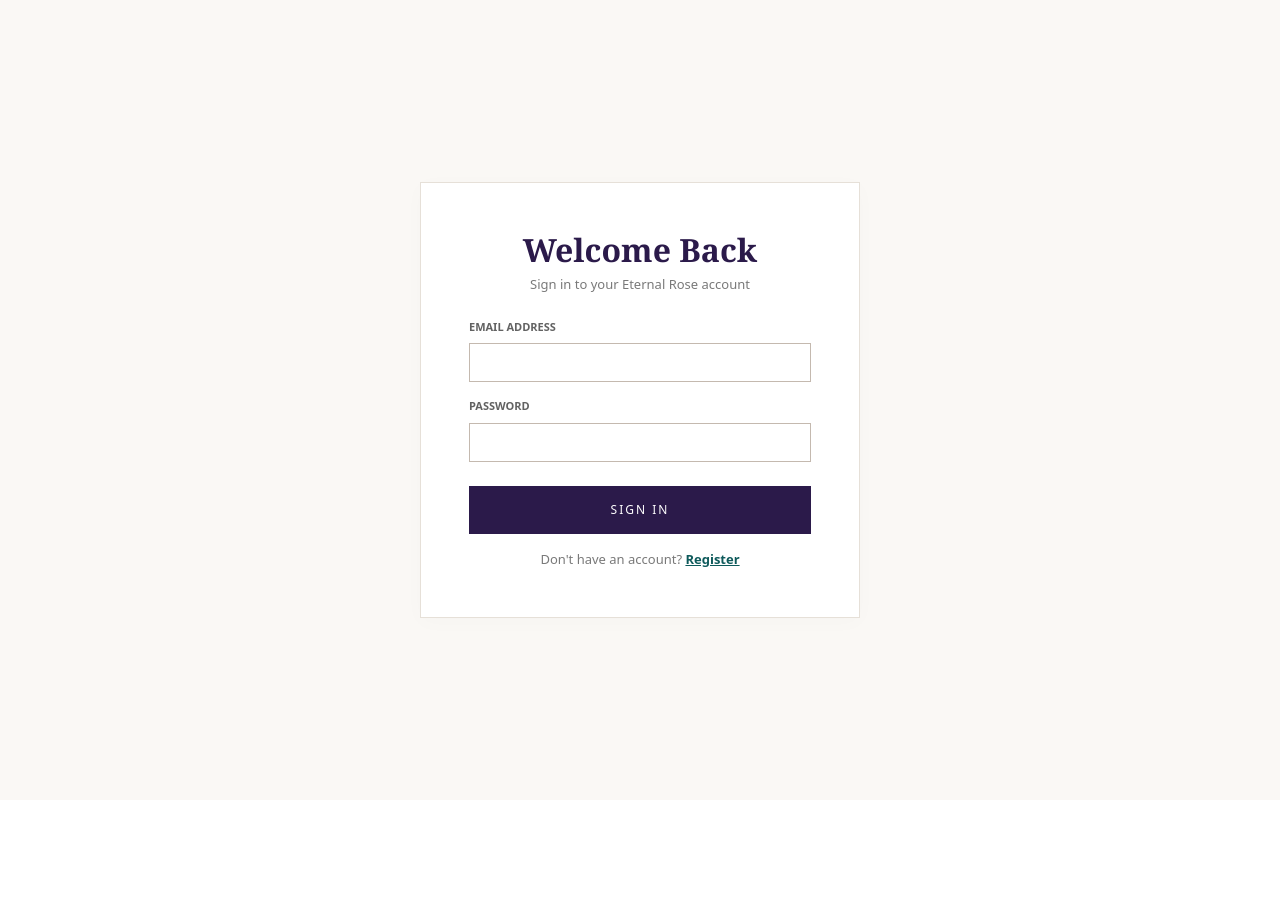
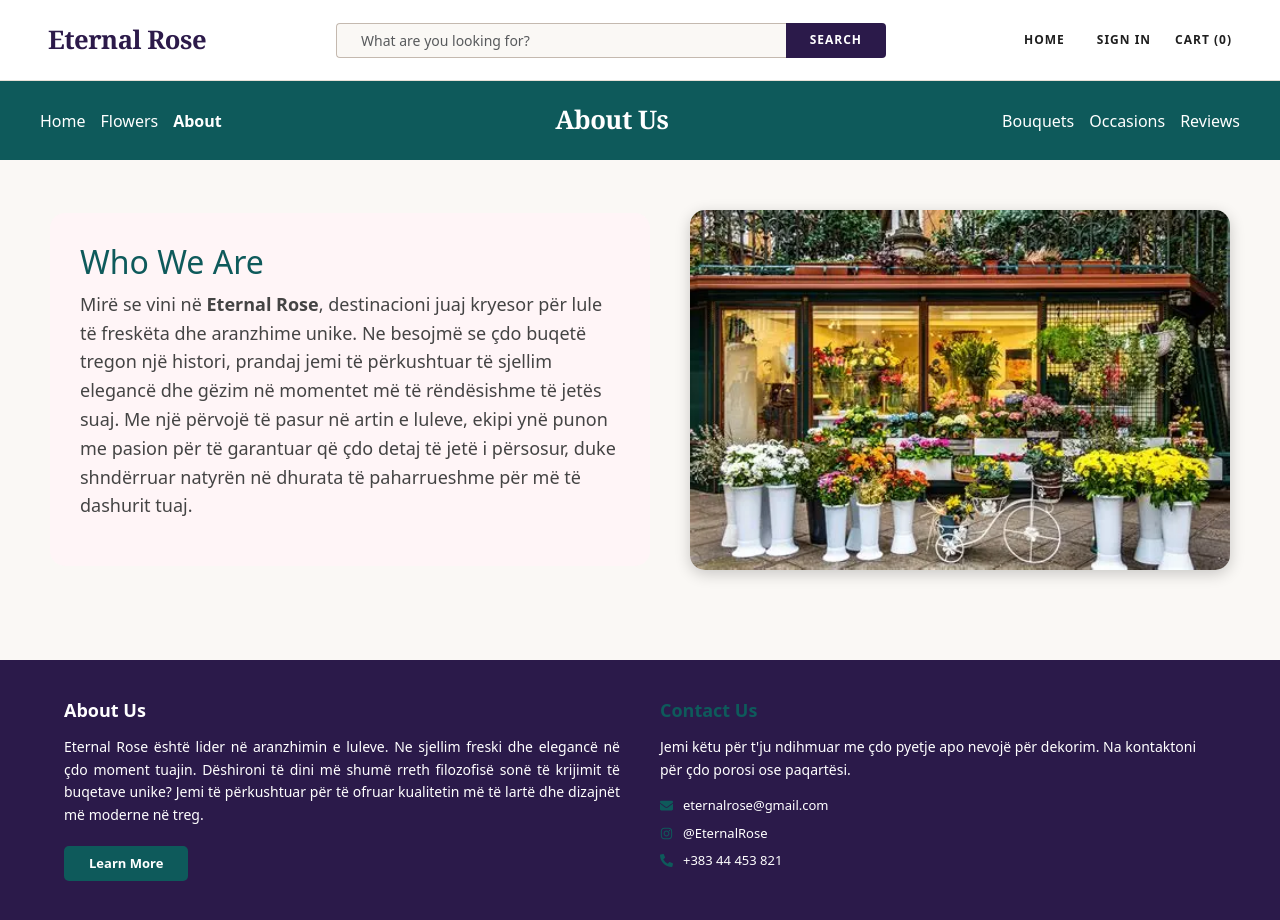
Before and after one commit to blendaarama/SistemPer-MenaxhiminELuleve, a React (Vite) app in the folder flower-frontend/: page /about in a window 1280 px wide. Before the commit this address led to /login. Before the commit the page ends 800 px from the top, so only its background shows below. Built offline with nearby package versions, Linux system fonts and the light colour scheme.

Commit message:
feat: implement About Us page with custom styling

```diff
--- a/flower-frontend/package.json
+++ b/flower-frontend/package.json
@@ -13,6 +13,7 @@
     "axios": "^1.15.0",
     "react": "^18.3.1",
     "react-dom": "^18.3.1",
+    "react-icons": "^5.6.0",
     "react-router-dom": "^6.30.3"
   },
   "devDependencies": {
--- a/flower-frontend/src/App.jsx
+++ b/flower-frontend/src/App.jsx
@@ -1,5 +1,14 @@
 import React, { useState } from "react";
 import { BrowserRouter as Router, Routes, Route, Navigate, useLocation, Link } from "react-router-dom";
+import { FaEnvelope, FaInstagram, FaPhoneAlt } from 'react-icons/fa';
+import AboutUs from './components/AboutUs.jsx';
+
+
+import Flowers from './components/Flowers';
+import Bouquets from './components/Bouquets';
+import Occasions from './components/Occasions';
+import Reviews from './components/Reviews';
+
 
 // PUBLIC
 import Login from "./components/Login";
@@ -238,6 +247,13 @@
           {/* PUBLIC CLIENT SIDE ROUTES */}
           <Route path="/order" element={<PrivateRoute><CartPageComponent /></PrivateRoute>} />
 
+          {/*USER MANAGEMENT ROUTES*/}
+          <Route path="/about" element={<AboutUs />} />
+          <Route path="/user/flowers" element={<Flowers />} />
+          <Route path="/user/bouquets" element={<Bouquets />} />
+          <Route path="/user/occasions" element={<Occasions />} />
+          <Route path="/user/reviews" element={<Reviews />} />
+
           {/* ADMIN MANAGEMENT (CRUD) ROUTES */}
           <Route path="/flowers" element={<PrivateRoute adminOnly={true}><FlowerCRUD /></PrivateRoute>} />
           <Route path="/bouquet-flowers" element={<PrivateRoute adminOnly={true}><BouquetFlowersCRUD /></PrivateRoute>} />
@@ -258,9 +274,73 @@
           {/* Rruga kryesore e integrimit të panelit kontrollues */}
           <Route path="/admin/orders-registry" element={<PrivateRoute adminOnly={true}><OrderCRUD /></PrivateRoute>} />
 
+
           <Route path="*" element={<Navigate to="/" />} />
         </Routes>
       </main>
+      {/* FOOTER-I I RI */}
+      {!isAuthPage && (
+       <footer style={{
+  background: "#2B1A4A",
+  color: "white",
+  padding: "40px 5%",
+  display: "flex",
+  justifyContent: "space-between",
+  alignItems: "flex-start",
+  marginTop: "40px",
+  flexWrap: "wrap",
+  gap: "40px"
+}}>
+
+  {/* Ana e majtë - About Us */}
+  <div style={{ flex: "1 1 400px" }}>
+    <h3 style={{ color: "#white", marginBottom: "15px", fontSize: "18px" ,fontWeight: "bold"}}>About Us</h3>
+    <p style={{
+      fontSize: "14px",
+      lineHeight: "1.6",
+      marginBottom: "20px",
+      textAlign: "justify"
+    }}>
+      Eternal Rose është lider në aranzhimin e luleve. Ne sjellim freski dhe elegancë në çdo moment tuajin.
+      Dëshironi të dini më shumë rreth filozofisë sonë të krijimit të buqetave unike?
+      Jemi të përkushtuar për të ofruar kualitetin më të lartë dhe dizajnët më moderne në treg.
+    </p>
+    <Link to="/about" style={{
+      display: "inline-block", padding: "8px 25px", background: "#0E5A5B",
+      color: "white", textDecoration: "none", borderRadius: "5px", fontSize: "13px", fontWeight: "bold"
+    }}>
+      Learn More
+    </Link>
+  </div>
+
+  {/* Ana e djathtë - Contact Us */}
+  <div style={{ flex: "1 1 400px" }}>
+    <h3 style={{ color: "#0E5A5B", marginBottom: "15px", fontSize: "18px", fontWeight: "bold"}}>Contact Us</h3>
+    <p style={{
+      fontSize: "14px",
+      marginBottom: "15px",
+      lineHeight: "1.6"
+    }}>
+      Jemi këtu për t'ju ndihmuar me çdo pyetje apo nevojë për dekorim. Na kontaktoni për çdo porosi ose paqartësi.
+    </p>
+
+    <div style={{ display: "flex", flexDirection: "column", gap: "8px", fontSize: "13px" }}>
+      <div style={{ display: "flex", alignItems: "center", gap: "10px" }}>
+        <FaEnvelope color="#0E5A5B" />
+        <a href="mailto:eternalrose@gmail.com" style={{ color: "white", textDecoration: "none" }}>eternalrose@gmail.com</a>
+      </div>
+      <div style={{ display: "flex", alignItems: "center", gap: "10px" }}>
+        <FaInstagram color="#0E5A5B" />
+        <span>@EternalRose</span>
+      </div>
+      <div style={{ display: "flex", alignItems: "center", gap: "10px" }}>
+        <FaPhoneAlt color="#0E5A5B" />
+        <span>+383 44 453 821</span>
+      </div>
+    </div>
+  </div>
+</footer>
+      )}
     </div>
   );
 }
--- /dev/null
+++ b/flower-frontend/src/components/AboutUs.jsx
@@ -0,0 +1,57 @@
+import React from 'react';
+import { Link } from 'react-router-dom';
+
+const AboutUs = () => {
+  return (
+    <div className="about-page">
+      {/* Navbar */}
+      <nav style={{
+        display: 'flex', justifyContent: 'space-between', alignItems: 'center',
+        padding: '20px 40px', background: '#0E5A5B', color: 'white'
+      }}>
+        <div className="nav-left">
+          <Link to="/" style={{ color: 'white', marginRight: '15px', textDecoration: 'none' }}>Home</Link>
+          <Link to="/user/flowers" style={{ color: 'white', marginRight: '15px', textDecoration: 'none' }}>Flowers</Link>
+          <Link to="/about" style={{ color: 'white', textDecoration: 'none', fontWeight: 'bold' }}>About</Link>
+        </div>
+
+        {/* Emri i dyqanit në Italic */}
+        <div className="brand" style={{ color: "white",
+            fontSize: "1.6rem",
+            fontWeight: "700",
+            letterSpacing: "-0.5px",
+            fontFamily: "Georgia, serif" }}>
+          About Us
+        </div>
+
+        <div className="nav-right">
+          <Link to="/user/bouquets" style={{ color: 'white', marginRight: '15px', textDecoration: 'none' }}>Bouquets</Link>
+          <Link to="/user/occasions" style={{ color: 'white', marginRight: '15px', textDecoration: 'none' }}>Occasions</Link>
+          <Link to="/user/reviews" style={{ color: 'white', textDecoration: 'none' }}>Reviews</Link>
+        </div>
+      </nav>
+
+      {/* Who We Are Section */}
+      <section style={{ display: 'flex', padding: '50px', alignItems: 'center', gap: '40px' }}>
+        <div className="text-content" style={{ flex: 1, background: '#fff5f7', padding: '30px', borderRadius: '15px' }}>
+          <h2 style={{ color: '#0E5A5B' }}>Who We Are</h2>
+          <p style={{ fontSize: '18px', lineHeight: '1.6', color: '#444' }}>
+            Mirë se vini në <strong>Eternal Rose</strong>, destinacioni juaj kryesor për lule të freskëta dhe aranzhime unike.
+            Ne besojmë se çdo buqetë tregon një histori, prandaj jemi të përkushtuar të sjellim elegancë dhe gëzim në momentet më të rëndësishme të jetës suaj.
+            Me një përvojë të pasur në artin e luleve, ekipi ynë punon me pasion për të garantuar që çdo detaj të jetë i përsosur,
+            duke shndërruar natyrën në dhurata të paharrueshme për më të dashurit tuaj.
+          </p>
+        </div>
+        <div className="image-content" style={{ flex: 1 }}>
+          <img
+            src="/images/flowershop.webp"
+            alt="Eternal Rose Shop"
+            style={{ width: '100%', borderRadius: '15px', boxShadow: '0 4px 15px rgba(0,0,0,0.2)' }}
+          />
+        </div>
+      </section>
+    </div>
+  );
+};
+
+export default AboutUs;
--- a/flower-frontend/src/components/FlowerStore.jsx
+++ b/flower-frontend/src/components/FlowerStore.jsx
@@ -82,11 +82,42 @@
       </div>
 
       {/* QUICK SHOP QUICK NAV */}
-      <div style={{ display: "flex", gap: "32px", justifyContent: "center", padding: "16px 0", borderBottom: "1px solid #E6E0D8", background: "#FFFFFF" }}>
-        {quickShop.map((item) => (
-          <div key={item} style={{ fontSize: "13px", fontWeight: "500", color: "rgba(31,31,31,0.75)", cursor: "pointer" }}>{item}</div>
-        ))}
-      </div>
+      <div style={{
+  display: "flex",
+  gap: "60px",               /* Kjo rrit hapësirën midis linkeve */
+  justifyContent: "center",
+  padding: "20px 0",         /* Pak më shumë padding lart e poshtë */
+  borderBottom: "1px solid #E6E0D8",
+  background: "#FFFFFF"
+}}>
+  <Link to="/user/flowers" style={{
+    fontSize: "14px",        /* Font pak më i madh */
+    fontWeight: "700",       /* Font më i trashë (bold) */
+    color: "#1F1F1F",
+    textDecoration: "none",
+    letterSpacing: "0.5px"   /* Pak hapësirë midis shkronjave */
+  }}>
+    Flowers
+  </Link>
+  <Link to="/user/bouquets" style={{
+    fontSize: "14px",
+    fontWeight: "700",
+    color: "#1F1F1F",
+    textDecoration: "none",
+    letterSpacing: "0.5px"
+  }}>
+    Bouquets
+  </Link>
+  <Link to="/user/occasions" style={{
+    fontSize: "14px",
+    fontWeight: "700",
+    color: "#1F1F1F",
+    textDecoration: "none",
+    letterSpacing: "0.5px"
+  }}>
+    Occasions
+  </Link>
+</div>
 
       {/* SEARCH UTILITY WIDGET */}
       <div style={{ background: "#0E5A5B", color: "#FFFFFF", padding: "24px 0", display: "flex", justifyContent: "center", alignItems: "center", gap: "24px", flexWrap: "wrap" }}>
```
Also changed, not shown: flower-frontend/public/images/flowershop.webp (added), 1 other file (tests, documents, lock files or other folders).
